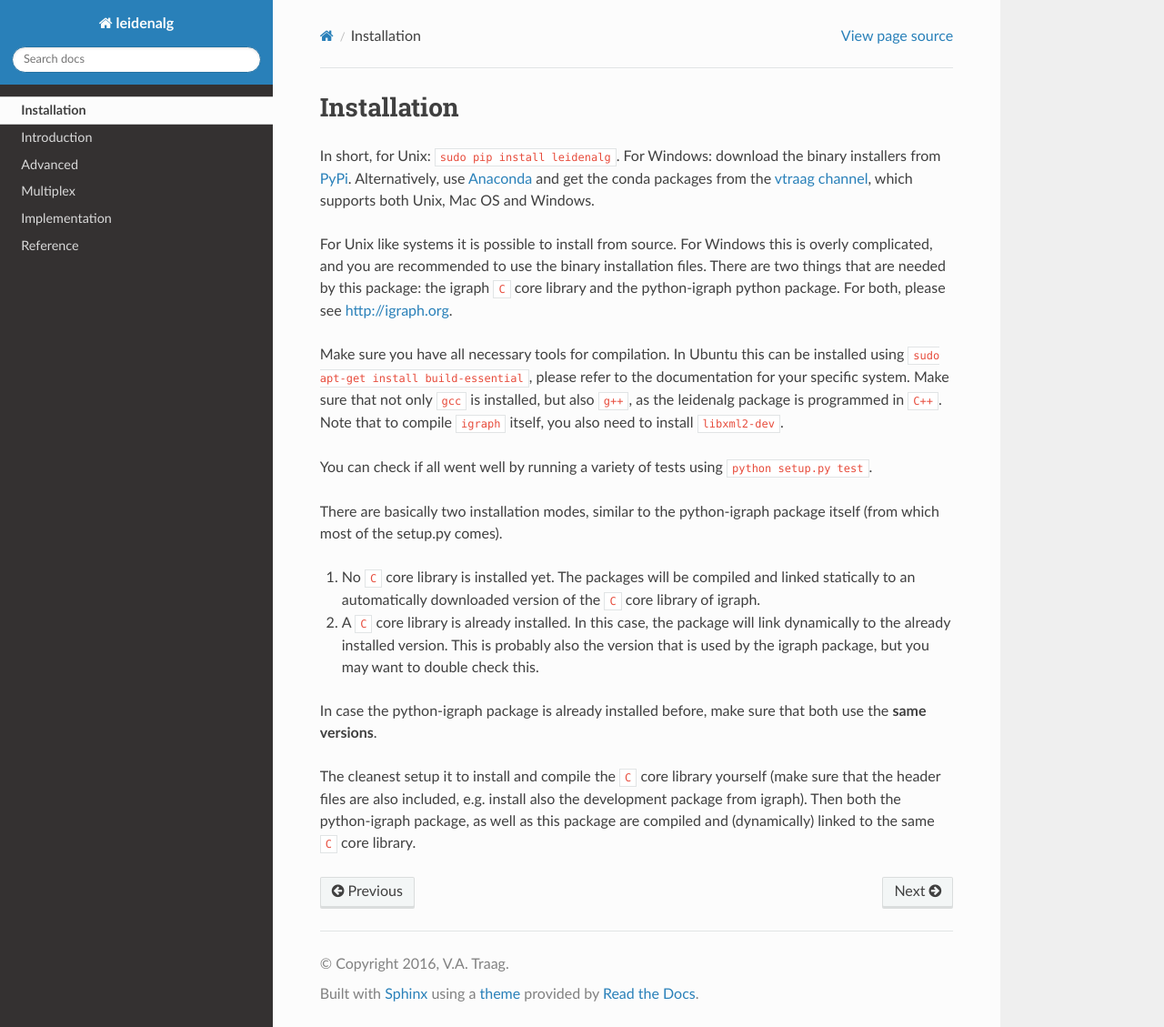
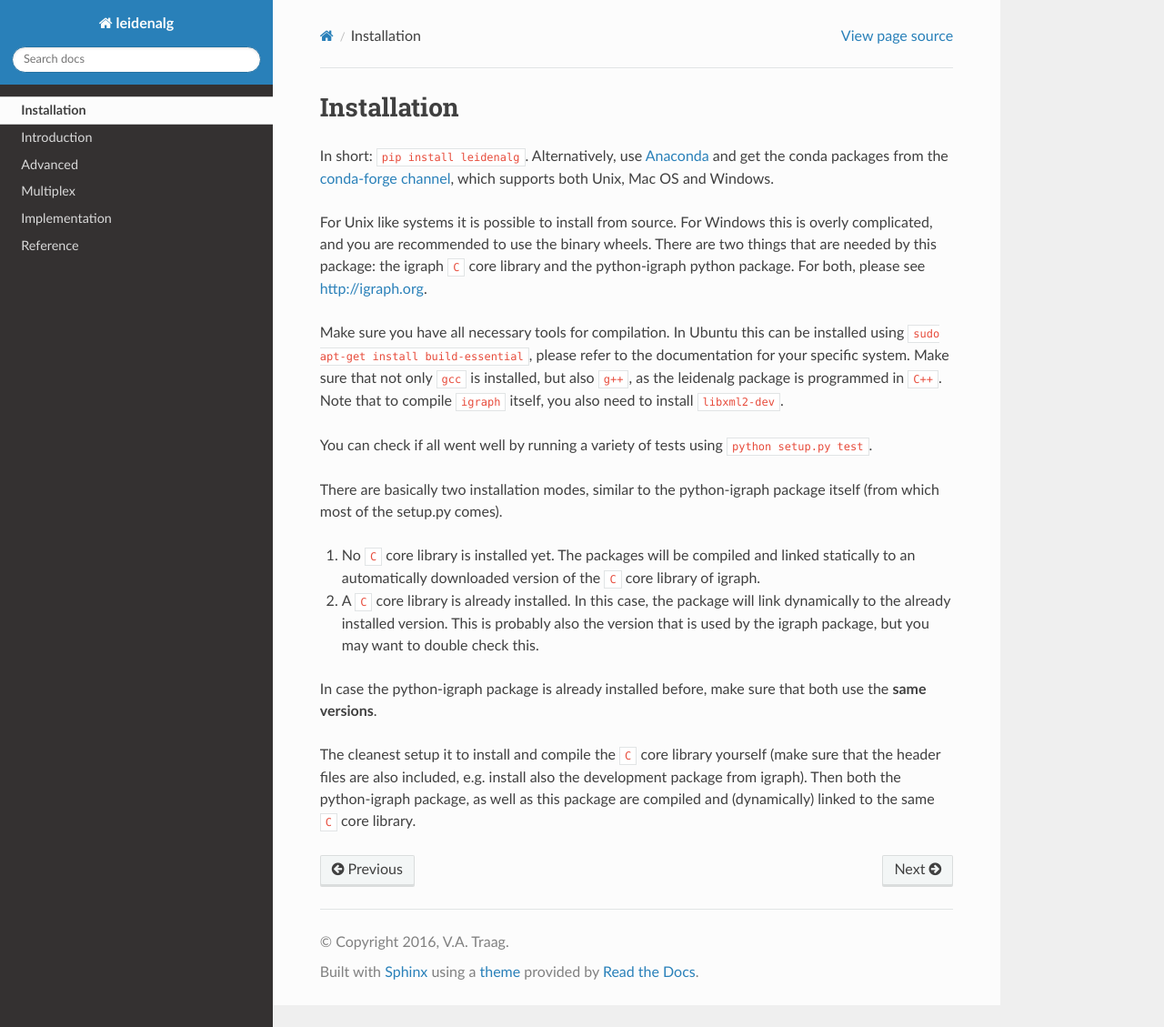
Before and after one commit to vtraag/leidenalg, a Sphinx documentation site: the page built from doc/source/install.rst, in a window 1280 px wide and 1129 px high. Shown: the whole window at 91% size. Built offline with Sphinx 7.4.7 and the Read the Docs theme 2.0.0, drawn with Linux system fonts in a browser that asks for light colours.

Commit message:
doc: updated install instructions.

```diff
--- a/doc/source/install.rst
+++ b/doc/source/install.rst
@@ -1,18 +1,16 @@
 Installation
 ============
 
-In short, for Unix: ``sudo pip install leidenalg``.  For Windows: download the
-binary installers from `PyPi <https://pypi.org/project/leidenalg/>`_.
+In short: ``pip install leidenalg``.
 Alternatively, use `Anaconda <https://www.anaconda.com/distribution/>`_ and get
-the conda packages from the `vtraag channel
-<https://anaconda.org/vtraag/leidenalg>`_, which supports both Unix, Mac OS and
+the conda packages from the `conda-forge channel
+<https://anaconda.org/conda-forge/leidenalg>`_, which supports both Unix, Mac OS and
 Windows.
 
-For Unix like systems it is possible to install from source. For Windows this
-is overly complicated, and you are recommended to use the binary installation
-files.  There are two things that are needed by this package: the igraph ``C``
-core library and the python-igraph python package. For both, please see
-http://igraph.org.
+For Unix like systems it is possible to install from source. For Windows this is
+overly complicated, and you are recommended to use the binary wheels. There are
+two things that are needed by this package: the igraph ``C`` core library and
+the python-igraph python package. For both, please see http://igraph.org.
 
 Make sure you have all necessary tools for compilation. In Ubuntu this can be
 installed using ``sudo apt-get install build-essential``, please refer to the
```
Also changed, not shown: README.rst (+4 -4 lines).
